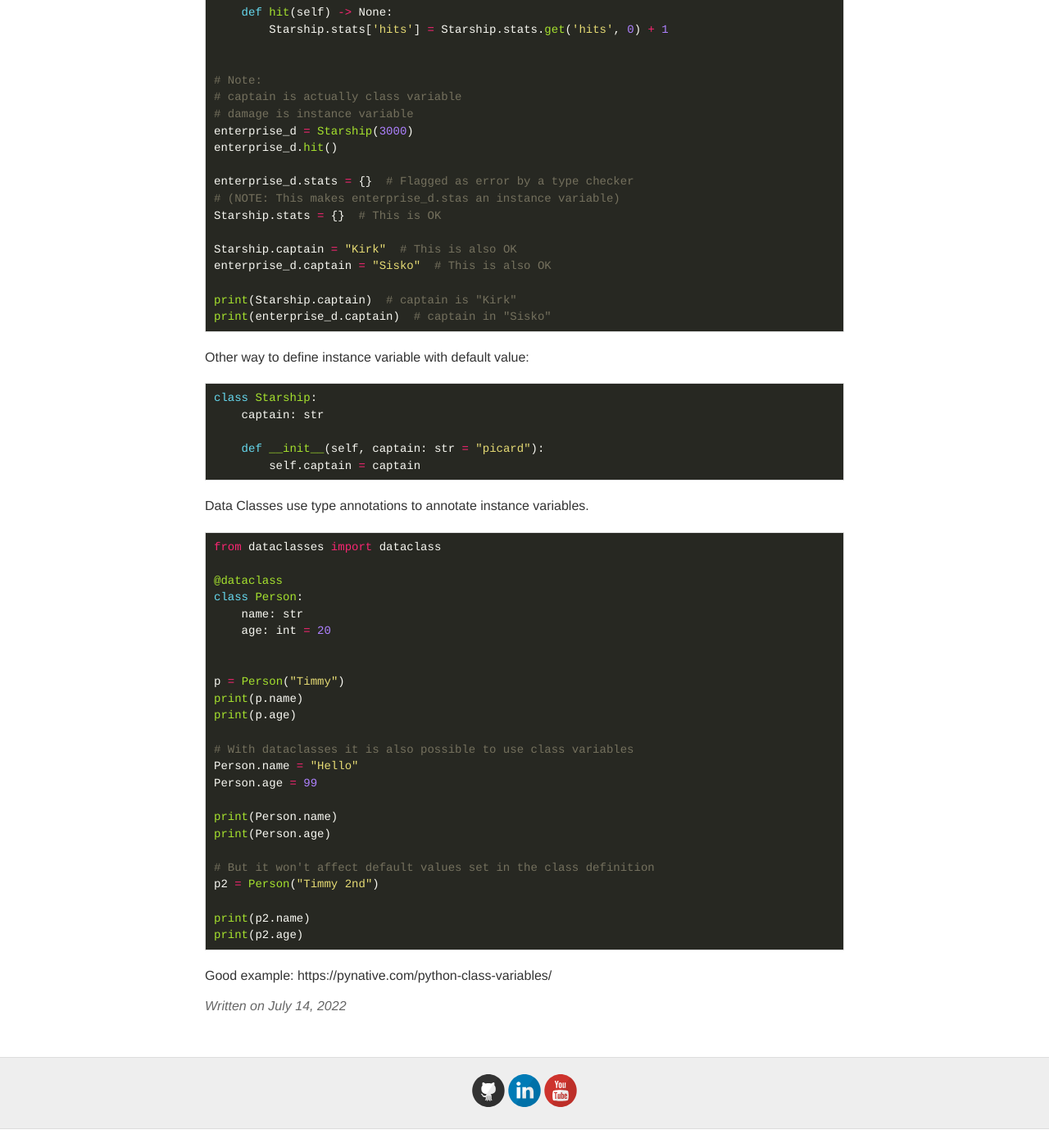
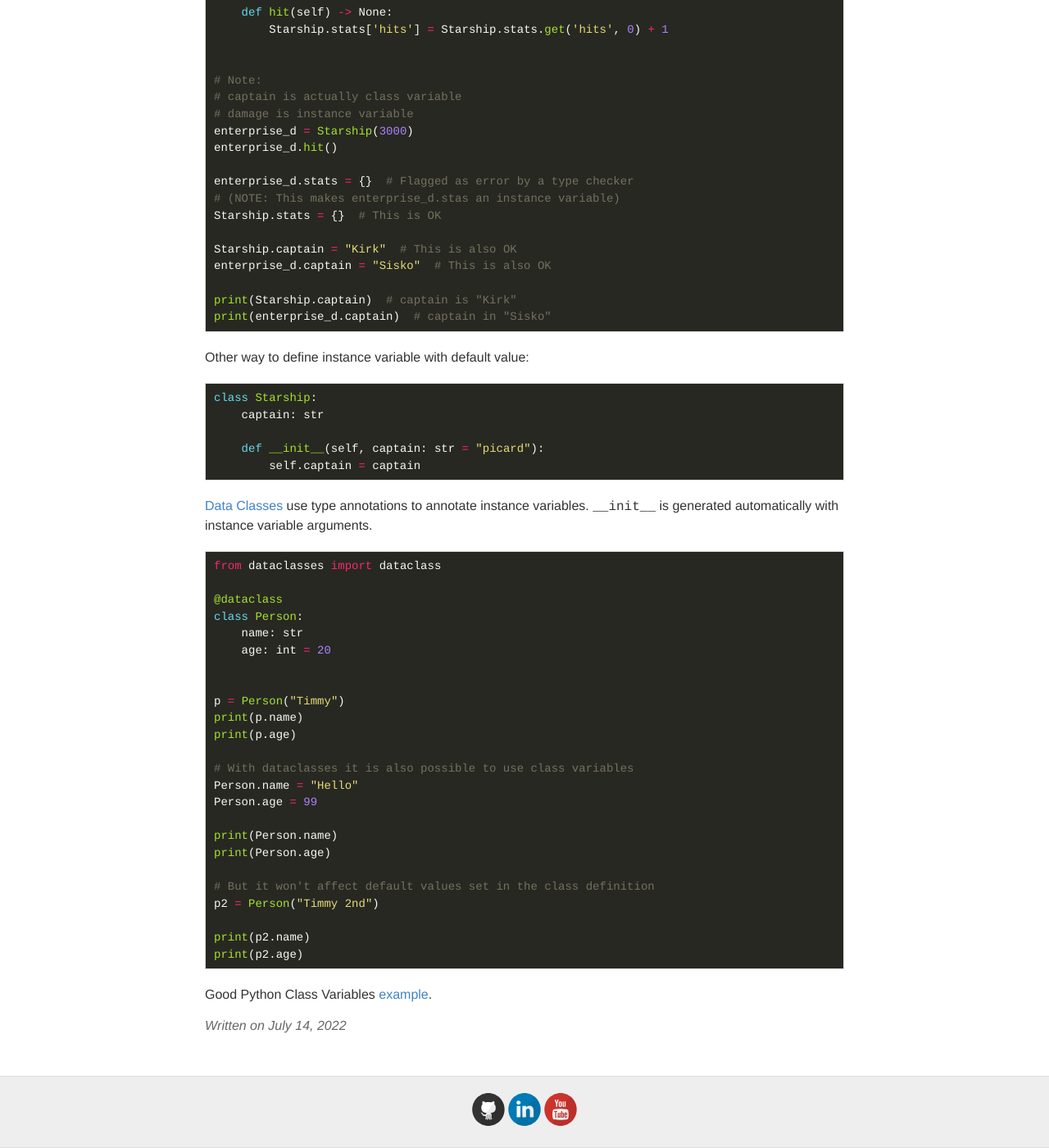
Before and after one commit to ttu/ttu.github.io, a Jekyll site: the page built from _posts/2022-7-14-python-class-instance-variables.md, in a window 1280 px wide and 1400 px high, scrolled down 2028 px. Shown: the whole window at 82% size. Built offline with Jekyll 4.4.1, drawn with Linux system fonts in a browser that asks for light colours; before the commit the page ends 3405 px from its top, so only the background shows below that.

Commit message:
Fix links from class instance vartiable post

````diff
--- a/_posts/2022-7-14-python-class-instance-variables.md
+++ b/_posts/2022-7-14-python-class-instance-variables.md
@@ -117,7 +117,7 @@ class Starship:
         self.captain = captain
 ```
 
-Data Classes use type annotations to annotate instance variables.
+[Data Classes](https://docs.python.org/3/library/dataclasses.html) use type annotations to annotate instance variables. `__init__` is generated automatically with instance variable arguments.
 
 ```py
 from dataclasses import dataclass
````
Also changed, not shown: other parts of _posts/2022-7-14-python-class-instance-variables.md (+1 -1 lines).
